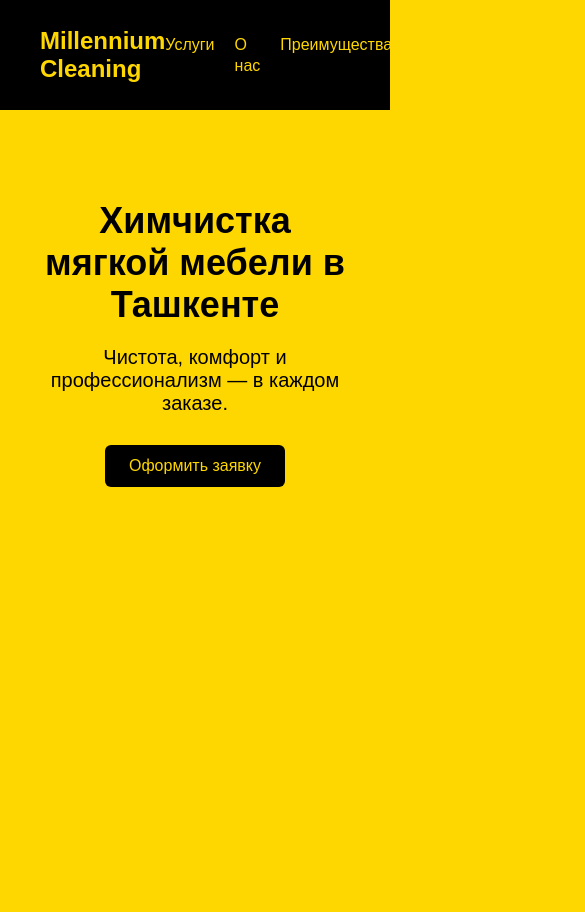
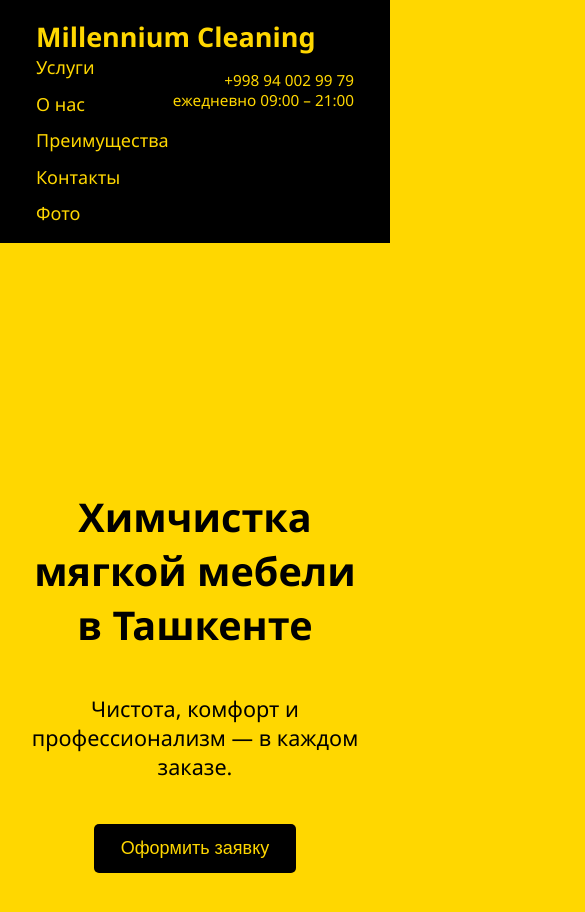
Before and after one commit to Millennium-Cleaning/millennium-cleaning.github.io, a plain HTML site: page index.html in a window 390 px wide. Shown: the top 912 px of the page, 585 px wide, since content can reach past the window. Before the commit the page ends 844 px from the top, so only its background shows below. Drawn offline with Linux system fonts and the light colour scheme.

Commit message:
Update style.css

```diff
--- a/css/style.css
+++ b/css/style.css
@@ -1,73 +1,107 @@
-
+/* Основные стили */
 body {
+  margin: 0;
+  padding: 0;
+  font-family: 'Segoe UI', sans-serif;
   background-color: #FFD700;
-  margin: 0;
-  font-family: Arial, sans-serif;
-  font-size: 18px; /* увеличенный базовый размер */
-  color: #000; /* чёрный текст по умолчанию */
+  color: #000;
+  font-size: 18px;
 }
 
 header {
-  background-color: #000;
-  color: #FFD700;
   display: flex;
   justify-content: space-between;
   align-items: center;
-  padding: 15px 40px;
+  background-color: #000;
+  color: #FFD700;
+  padding: 1em 2em;
+  flex-wrap: wrap;
 }
 
 .logo {
-  font-size: 24px;
   font-weight: bold;
+  font-size: 1.5em;
 }
 
 nav ul {
+  display: flex;
   list-style: none;
-  display: flex;
-  gap: 20px;
+  padding: 0;
   margin: 0;
-  padding: 0;
+  gap: 1.5em;
 }
 
-nav a {
+nav ul li a {
   color: #FFD700;
   text-decoration: none;
-  font-size: 16px;
   font-weight: 500;
 }
 
 .contact-info {
   text-align: right;
-  font-size: 14px;
+  font-size: 0.9em;
 }
 
-main {
-  padding: 60px 40px;
+/* Главный блок */
+.hero {
+  display: flex;
+  flex-direction: column;
+  justify-content: center;
+  align-items: center;
   text-align: center;
+  height: 100vh;
+  padding: 0 1em;
 }
 
 .hero h1 {
-  font-size: 36px; /* увеличенный заголовок */
-  font-weight: bold;
+  font-size: 3.5em;
+  font-weight: 900;
+  margin-bottom: 0.5em;
   color: #000;
-  margin-bottom: 20px;
 }
 
 .hero p {
-  font-size: 20px;
-  margin-bottom: 30px;
+  font-size: 1.7em;
+  margin-bottom: 2em;
 }
 
-button {
+.hero button {
   background-color: #000;
   color: #FFD700;
-  padding: 12px 24px;
+  padding: 1em 2em;
   border: none;
-  font-size: 16px;
+  border-radius: 5px;
+  font-size: 1.2em;
   cursor: pointer;
-  border-radius: 6px;
 }
 
-button:hover {
-  background-color: #333;
+/* Адаптивность */
+@media (max-width: 768px) {
+  .hero h1 {
+    font-size: 2.2em;
+  }
+
+  .hero p {
+    font-size: 1.2em;
+  }
+
+  .hero button {
+    font-size: 1em;
+    padding: 0.8em 1.5em;
+  }
+
+  nav ul {
+    flex-direction: column;
+    align-items: flex-start;
+    gap: 0.7em;
+  }
+
+  header {
+    align-items: flex-start;
+  }
+
+  .contact-info {
+    margin-top: 1em;
+    font-size: 0.85em;
+  }
 }
```
